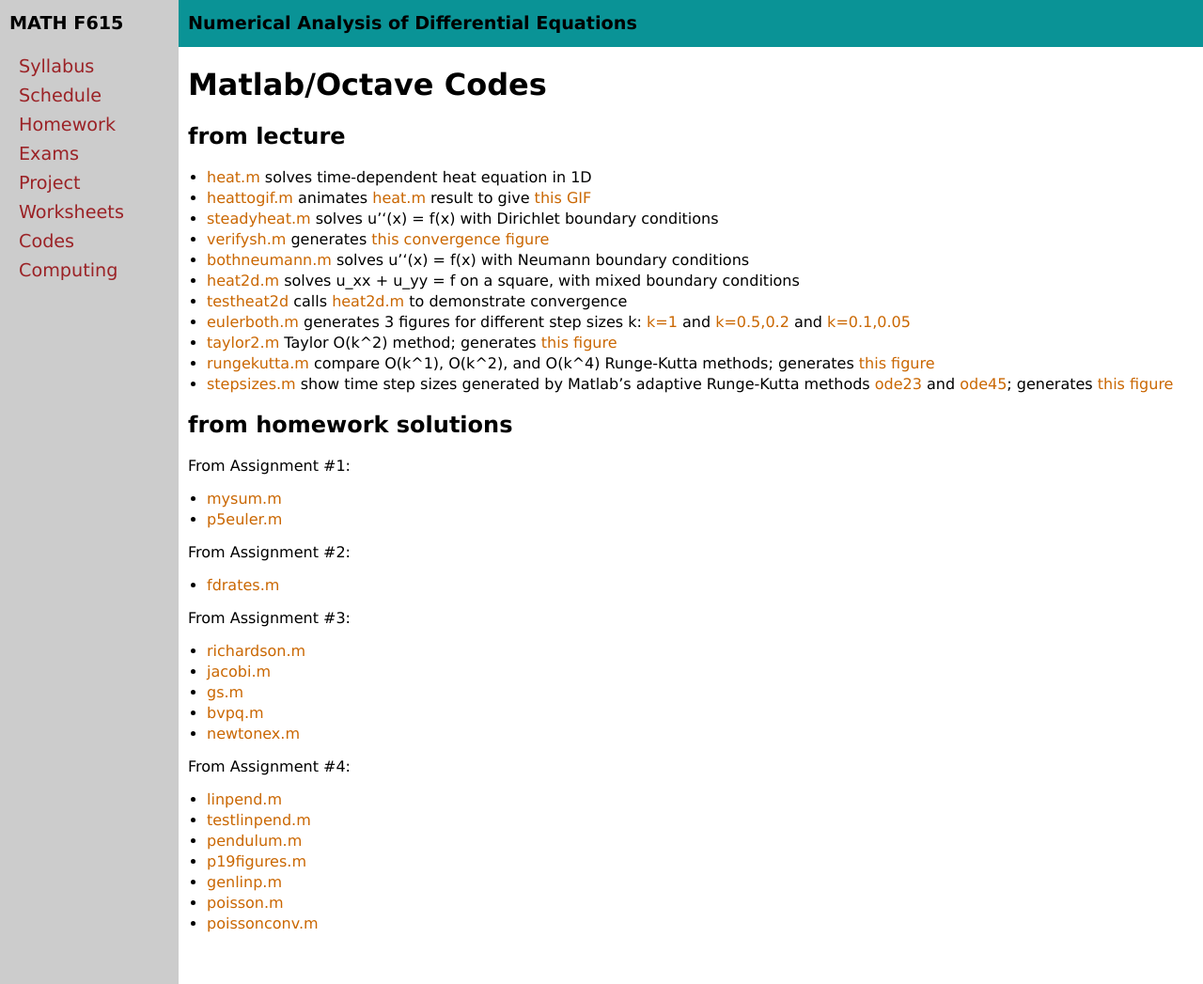
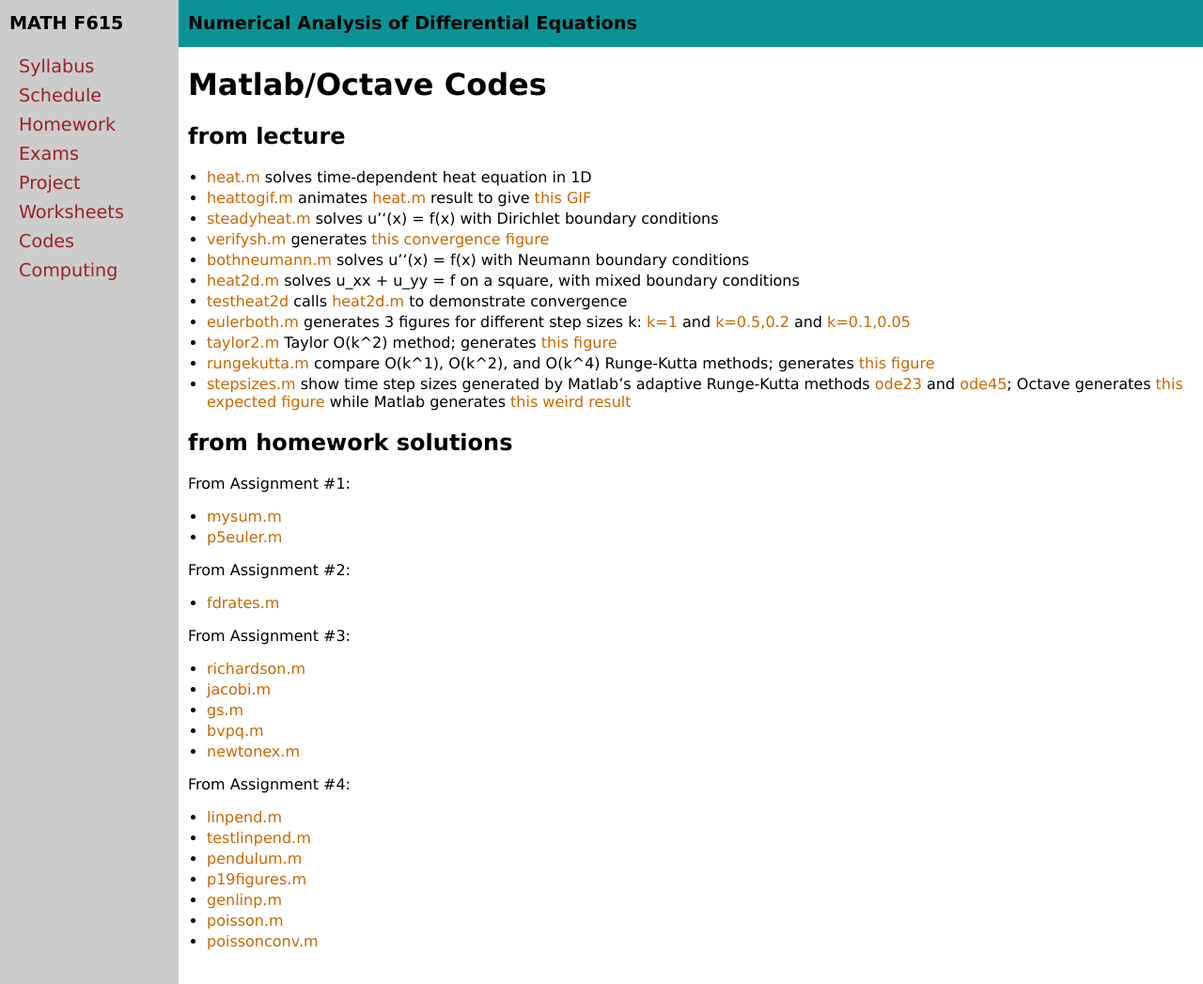
Before and after one commit to bueler/nade, a Jekyll site: the page built from codes.md, in a window 1280 px wide and 1047 px high. Shown: the whole window at 94% size. Built offline with Jekyll 4.4.1, drawn with Linux system fonts in a browser that asks for light colours.

Commit message:
Matlab ode23 and ode45 do not behave as expected

```diff
--- a/codes.md
+++ b/codes.md
@@ -17,7 +17,7 @@
   * [eulerboth.m](assets/codes/eulerboth.m) generates 3 figures for different step sizes k: [k=1](assets/codes/figs/eulerbothone.png) and [k=0.5,0.2](assets/codes/figs/eulerbothsmaller.png) and [k=0.1,0.05](assets/codes/figs/eulerbothgood.png)
   * [taylor2.m](assets/codes/taylor2.m) Taylor O(k^2) method; generates [this figure](assets/codes/figs/taylor2.png)
   * [rungekutta.m](assets/codes/rungekutta.m) compare O(k^1), O(k^2), and O(k^4) Runge-Kutta methods; generates [this figure](assets/codes/figs/rungekutta.png)
-  * [stepsizes.m](assets/codes/stepsizes.m) show time step sizes generated by Matlab's adaptive Runge-Kutta methods [ode23](https://www.mathworks.com/help/matlab/ref/ode23.html) and [ode45](https://www.mathworks.com/help/matlab/ref/ode45.html); generates [this figure](assets/codes/figs/stepsizes.png)
+  * [stepsizes.m](assets/codes/stepsizes.m) show time step sizes generated by Matlab's adaptive Runge-Kutta methods [ode23](https://www.mathworks.com/help/matlab/ref/ode23.html) and [ode45](https://www.mathworks.com/help/matlab/ref/ode45.html); Octave generates [this expected figure](assets/codes/figs/stepsizes_octave.png) while Matlab generates [this weird result](assets/codes/figs/stepsizes_matlab.png)
 
 ## from homework solutions
 
```
Also changed, not shown: assets/codes/figs/stepsizes_matlab.png (added), assets/codes/figs/stepsizes_octave.png (renamed from assets/codes/figs/stepsizes.png), 1 other file.
